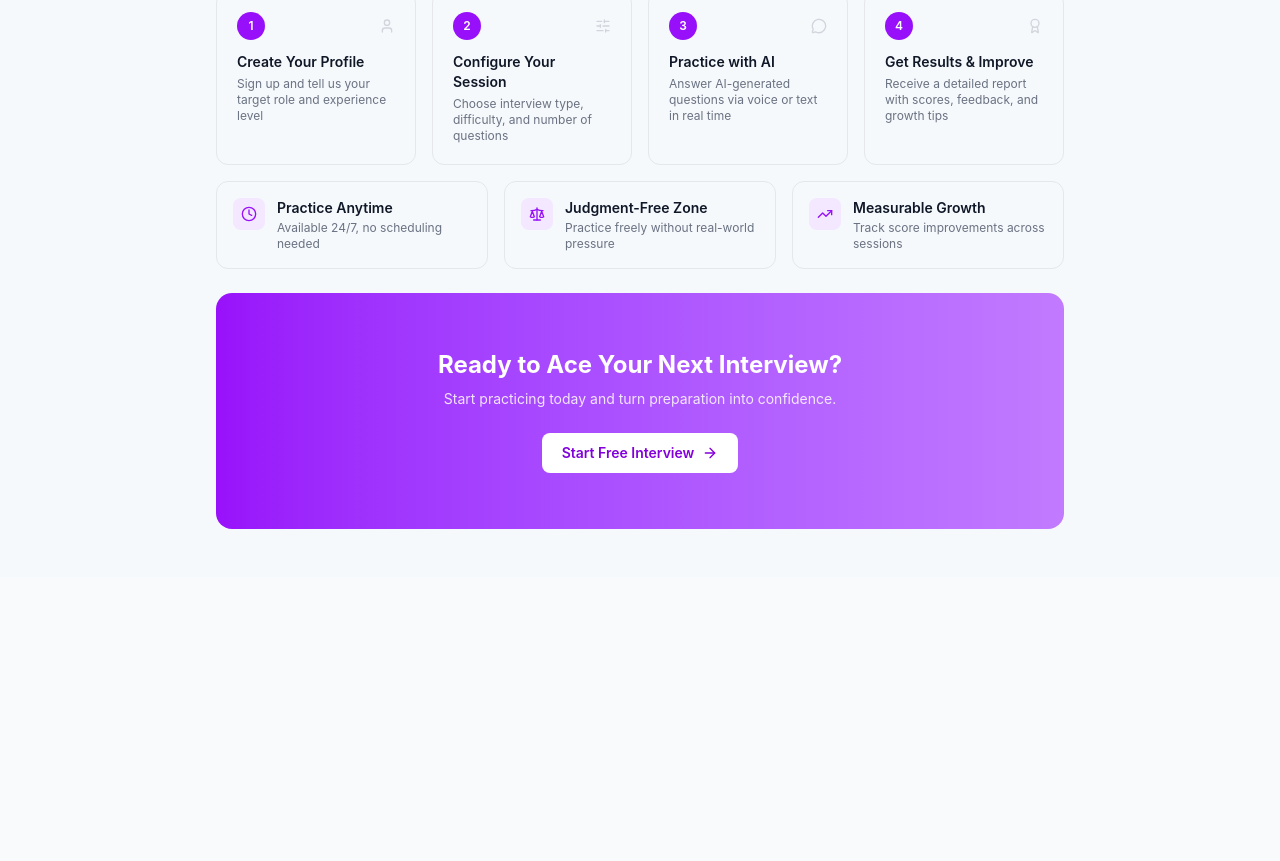
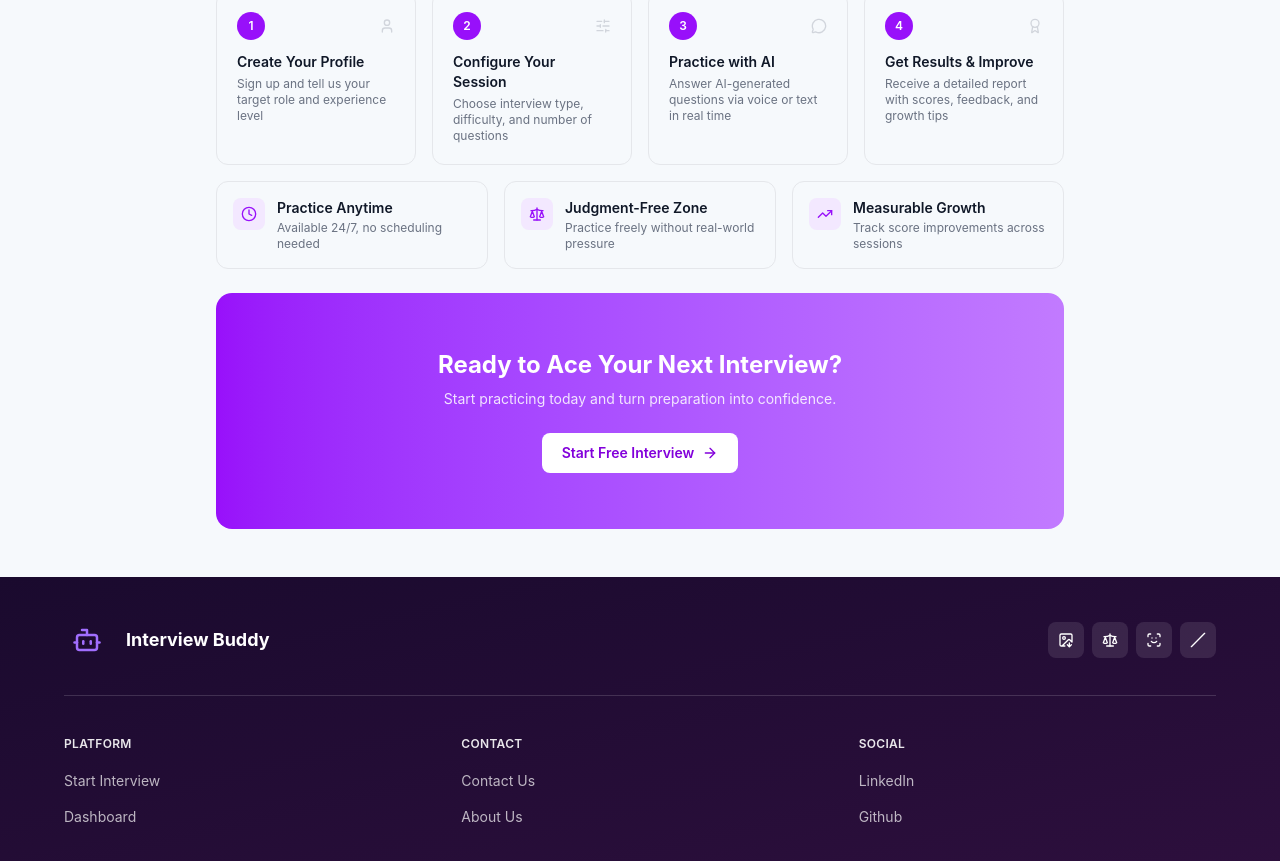
Before and after one commit to mukulv23/Interview-Buddy, a React (Vite) app in the folder Frontend/: page / in a window 1280 px wide. Shown: the part 2753-3614 px from the top of the page. Before the commit the page ends 3330 px from the top, so only its background shows below. Built offline with nearby package versions, Linux system fonts and the light colour scheme; no server answers.

Commit message:
Navbar Added

```diff
--- a/Frontend/src/App.jsx
+++ b/Frontend/src/App.jsx
@@ -1,5 +1,6 @@
 import { Route, Routes } from "react-router-dom";
 import { Navbar } from "./components/Navbar.jsx";
+import { Footer } from "./components/Footer.jsx";
 import { Home } from "./pages/Home.jsx";
 import { Login } from "./pages/Login.jsx";
 import { Register } from "./pages/Register.jsx";
@@ -32,7 +33,9 @@ function App() {
           <Route path="*" element={<h1>Error page</h1>} />
         </Routes>
       </main>
-      <footer></footer>
+      <footer>
+        <Footer />
+      </footer>
     </>
   );
 }
--- /dev/null
+++ b/Frontend/src/components/Footer.jsx
@@ -0,0 +1,77 @@
+import { ImageDownIcon, Scale, ScanFace, SlashIcon, Bot } from "lucide-react";
+
+const SOCIALS = [
+    { icon: ImageDownIcon, href: "#" },
+    { icon: Scale, href: "#" },
+    { icon: ScanFace, href: "#" },
+    { icon: SlashIcon, href: "#" },
+];
+
+const FOOTER_COLUMNS = [
+    {
+        title: "PLATFORM",
+        links: ["Start Interview", "Dashboard"],
+    },
+    {
+        title: "CONTACT",
+        links: ["Contact Us", "About Us"],
+    },
+    {
+        title: "SOCIAL",
+        links: ["LinkedIn", "Github"]
+    }
+];
+
+import React from 'react'
+
+export const Footer = () => {
+    return (
+        <section className="w-full bg-linear-to-br from-[#1a0a2e] to-[#2d0f3d] px-6 sm:px-10 py-10">
+            <div className="max-w-6xl mx-auto">
+                <div className="flex items-center justify-between flex-wrap gap-4">
+                    <div className='flex gap-4 items-center md:cursor-pointer' onClick={() => {
+                        navigate('/');
+                    }}>
+                        <div className='rounded-xl p-2'>
+                            <Bot size={30} className='text-[#a16efe]' />
+                        </div>
+                        <span className='font-bold text-lg text-white'>Interview Buddy</span>
+                    </div>
+
+                    <div className="flex items-center gap-2">
+                        {SOCIALS.map(({ icon: Icon, href }, i) => (
+                            <a
+                                key={i}
+                                href={href}
+                                className="w-9 h-9 rounded-lg bg-white/10 hover:bg-white/20 flex items-center justify-center transition-colors"
+                            >
+                                <Icon className="w-4 h-4 text-white" strokeWidth={2} />
+                            </a>
+                        ))}
+                    </div>
+                </div>
+
+                <div className="border-t border-white/15 mt-8 mb-10" />
+
+                <div className="grid grid-cols-1 sm:grid-cols-3 gap-10">
+                    {FOOTER_COLUMNS.map(({ title, links }) => (
+                        <div key={title}>
+                            <h4 className="text-xs font-semibold text-white/90 tracking-wide mb-4">
+                                {title}
+                            </h4>
+                            <ul className="flex flex-col gap-3">
+                                {links.map((link) => (
+                                    <li key={link}>
+                                        <a href="#" className="text-sm text-white/70 hover:text-white transition-colors">
+                                            {link}
+                                        </a>
+                                    </li>
+                                ))}
+                            </ul>
+                        </div>
+                    ))}
+                </div>
+            </div >
+        </section >
+    )
+}
--- a/Frontend/src/pages/Home.jsx
+++ b/Frontend/src/pages/Home.jsx
@@ -47,7 +47,7 @@ const BLOCKERS = [
 
 const TESTIMONIAL = {
     quote:
-        "After a few mock sessions, I stopped freezing up in interviews. The feedback was specific, practical, and helped me walk into my next interview with real confidence.",
+        "After a few mock sessions, I stopped freezing up in Aptitude rounds. The feedback was specific, practical, and helped me walk into my next interview with real confidence.",
     name: "Debasish Dey",
     role: "Full Stack developer, Interview Agent user",
 };
@@ -99,7 +99,7 @@ const PERKS = [
 
 export const Home = () => {
     const show = () => {
-        alert("Full Project is yet to complete for now you can see ui Only.");
+        alert("Backend Services are need to Refine for now you can see ui Only.");
     }
     useEffect(() => {
         show();
```
